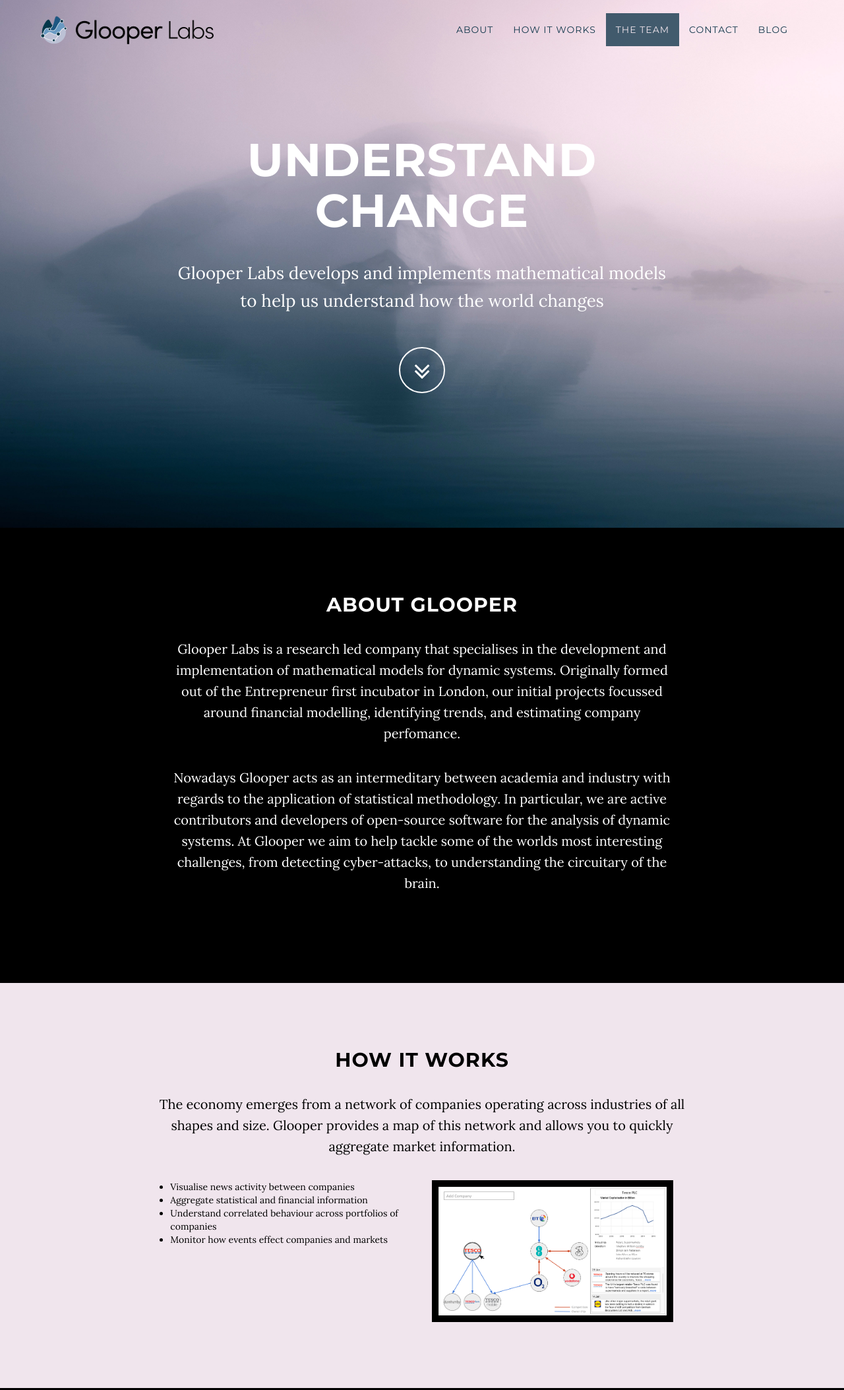
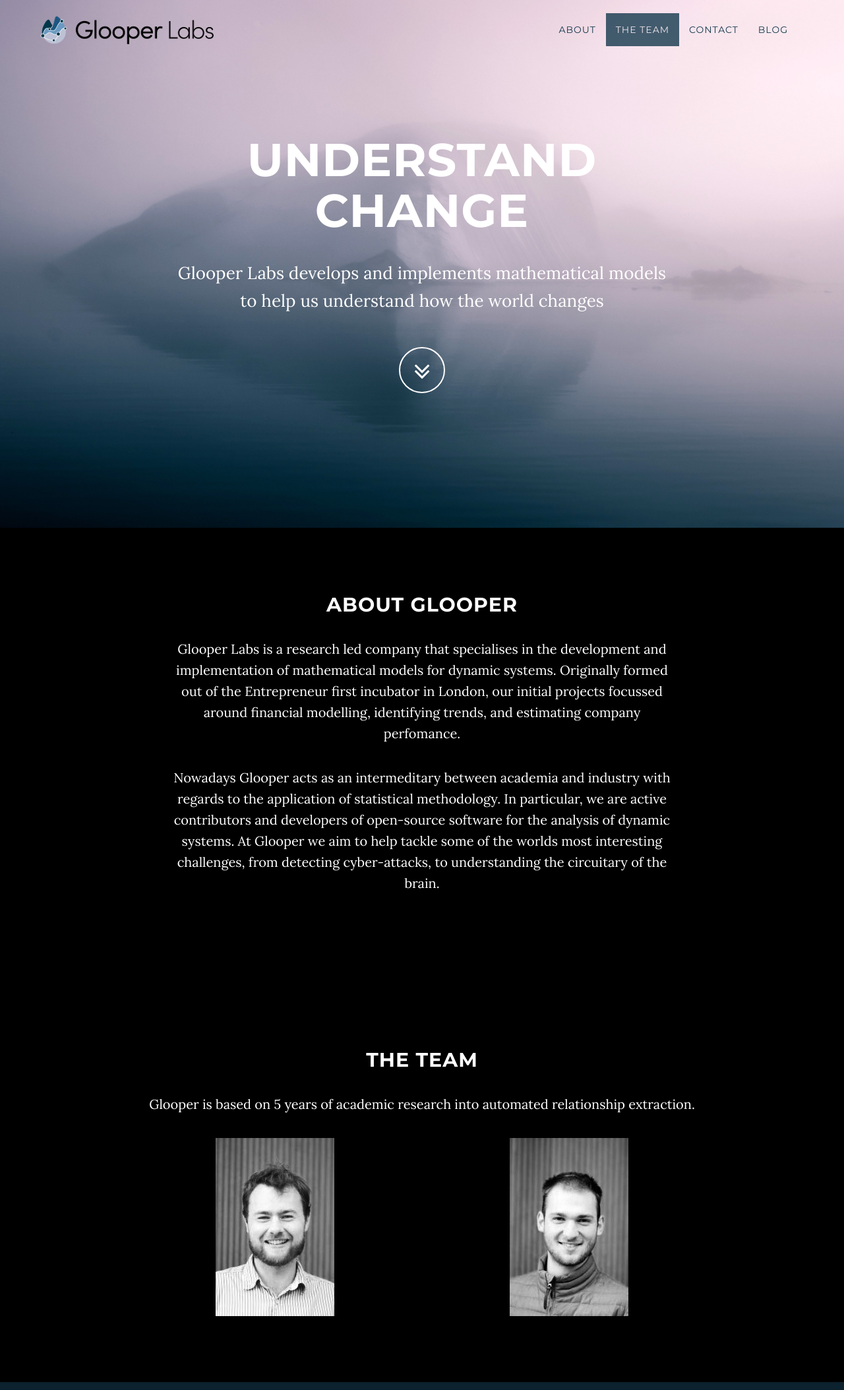
Before and after one commit to GlooperLabs/GlooperLabs.github.io, a website: page index.html in a window 1280 px wide. Shown: the top 2107 px of the page at 66% size. Drawn offline with nearby package versions, Linux system fonts and the light colour scheme; some packages are replaced by stand-ins of ours.

Commit message:
Removed some old stuff

```diff
--- a/index.html
+++ b/index.html
@@ -58,9 +58,9 @@
                     <li>
                         <a class="page-scroll" href="#about">About</a>
                     </li>
-                    <li>
+<!--                     <li>
                         <a class="page-scroll" href="#hiw">How it works</a>
-                    </li>
+                    </li> -->
                     <li>
                         <a class="page-scroll" href="#team">The Team</a>
                     </li>
@@ -107,7 +107,7 @@
         </div>
     </section>
     <!-- How it Works-->
-    <section id="hiw" class="hiw-section content-section text-center">
+    <!-- <section id="hiw" class="hiw-section content-section text-center">
             <div class="row">
 	            <div class="col-lg-8 col-lg-offset-2">
 	                <h2>How it Works</h2>
@@ -127,7 +127,7 @@
                 <img style="width:90%; padding:10px; display:block; background-color:#000;" src="img/screenshot.png" />
                 </div>
             </div>
-    </section>
+    </section> -->
 
     <!-- Download Section -->
     <section id="team" class="content-section text-center">
```
